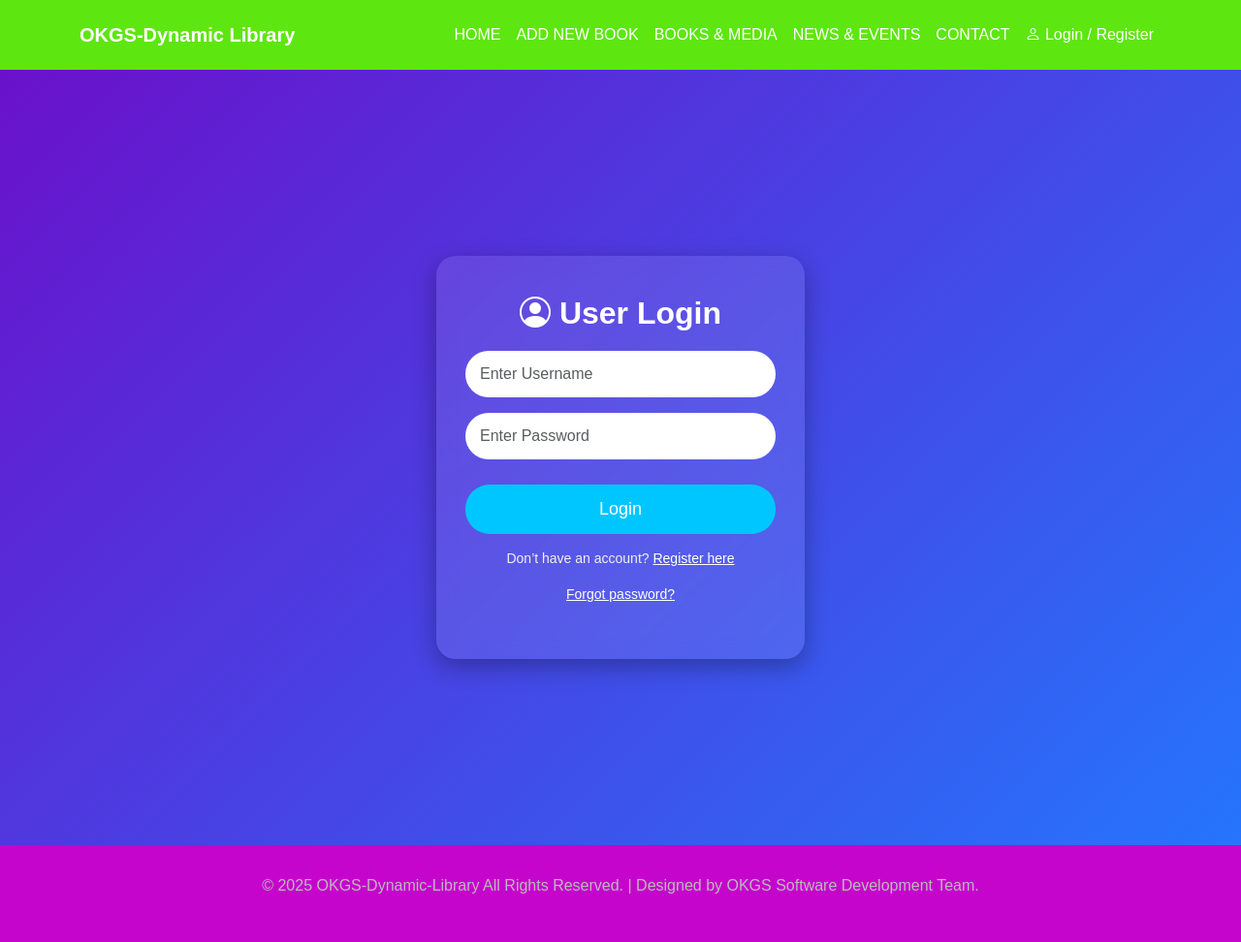
After one commit to hafezur/okgs_library, a Django app: page /user_interface/ in a window 1280 px wide. The commit adds this page. Shown: the whole page at 97% size. Run offline with Django 4.2, Linux system fonts and the light colour scheme.

Commit message:
eight commit

```diff
--- a/book/templates/book_detail.html
+++ b/book/templates/book_detail.html
@@ -1,4 +1,4 @@
-{% extends "base.html" %}
+{% extends "index.html" %}
 {% block content %}
 <table class="table table-striped">
     <thead>
--- a/book/templates/delete_conf.html
+++ b/book/templates/delete_conf.html
@@ -1,4 +1,4 @@
-{% extends "base.html" %}
+{% extends "index.html" %}
 {% block content %}
   <div style="width:50%; margin:auto;">
     <h2>Are you sure you want to delete this?</h2>
--- a/book/templates/edit_book.html
+++ b/book/templates/edit_book.html
@@ -1,4 +1,4 @@
-{% extends "base.html" %}
+{% extends "index.html" %}
 {% block content %}
   <h1>this for test edit_book </h1>
 {% endblock  %}
--- a/book/templates/index.html
+++ b/book/templates/index.html
@@ -61,83 +61,19 @@
 
       <div class="collapse navbar-collapse" id="navmenu">
         <ul class="navbar-nav ms-auto">
-          <li class="nav-item"><a href="#" class="nav-link">HOME</a></li>
-          <li class="nav-item"><a href="#" class="nav-link">BOOKS & MEDIA</a></li>
+          <li class="nav-item"><a href="{% url 'homepage' %}" class="nav-link">HOME</a></li>
+          <li class="nav-item"><a href="{% url 'store_book' %}" class="nav-link">ADD NEW BOOK</a></li>
+          <li class="nav-item"><a href="{% url 'show_books' %}" class="nav-link">BOOKS & MEDIA</a></li>
           <li class="nav-item"><a href="#" class="nav-link">NEWS & EVENTS</a></li>
-          <li class="nav-item"><a href="#" class="nav-link">PAGES</a></li>
-          <li class="nav-item"><a href="#" class="nav-link">BLOG</a></li>
           <li class="nav-item"><a href="#" class="nav-link">CONTACT</a></li>
-          <li class="nav-item"><a href="#" class="nav-link"><i class="bi bi-person"></i> Login / Register</a></li>
+          <li class="nav-item"><a href="{% url 'login_interface' %}" class="nav-link"><i class="bi bi-person"></i> Login / Register</a></li>
         </ul>
       </div>
     </div>
   </nav>
+  {% block content %}
+  {% endblock %}
 
-  <!-- HERO SECTION -->
-  <section class="hero">
-    <div class="hero-content container">
-      <h1>WHAT'S ALL THE OKGS DYNAMIC LIBRARY?</h1>
-      <p>OKGS Dynamic Library gives you access to <strong>Audiobooks, eBooks, Music, Movies</strong> and <strong>Comics</strong>.</p>
-      <form class="row g-2 justify-content-center">
-        <div class="col-md-3 col-10">
-          <input type="text" class="form-control" placeholder="Search by Keyword">
-        </div>
-        <div class="col-md-3 col-10">
-          <input type="text" class="form-control" placeholder="Search the Catalog">
-        </div>
-        <div class="col-md-2 col-10">
-          <select class="form-select">
-            <option>All Categories</option>
-            <option>Books</option>
-            <option>eBooks</option>
-            <option>DVDs</option>
-            <option>Magazines</option>
-          </select>
-        </div>
-        <div class="col-md-2 col-10">
-          <button type="submit" class="btn btn-primary w-100">Search</button>
-        </div>
-      </form>
-    </div>
-  </section>
-
-  <!-- CATEGORIES SECTION -->
-  <section class="py-5">
-    <div class="container">
-      <div class="category-section">
-        <div class="category-box books">
-          <i class="bi bi-book fs-1"></i>
-          <h5 class="mt-2">BOOKS</h5>
-          <p>Lorem ipsum dolor sit amet.</p>
-        </div>
-        <div class="category-box ebooks">
-          <i class="bi bi-tablet-landscape fs-1"></i>
-          <h5 class="mt-2">EBOOKS</h5>
-          <p>Lorem ipsum dolor sit amet.</p>
-        </div>
-        <div class="category-box dvds">
-          <i class="bi bi-disc fs-1"></i>
-          <h5 class="mt-2">DVDS</h5>
-          <p>Lorem ipsum dolor sit amet.</p>
-        </div>
-        <div class="category-box magazines">
-          <i class="bi bi-journal fs-1"></i>
-          <h5 class="mt-2">MAGAZINES</h5>
-          <p>Lorem ipsum dolor sit amet.</p>
-        </div>
-        <div class="category-box audio">
-          <i class="bi bi-music-note-beamed fs-1"></i>
-          <h5 class="mt-2">AUDIO</h5>
-          <p>Lorem ipsum dolor sit amet.</p>
-        </div>
-        <div class="category-box eaudio">
-          <i class="bi bi-headphones fs-1"></i>
-          <h5 class="mt-2">EAUDIO</h5>
-          <p>Lorem ipsum dolor sit amet.</p>
-        </div>
-      </div>
-    </div>
-  </section>
 
   <!-- FOOTER -->
   <footer>
--- a/book/templates/show_book.html
+++ b/book/templates/show_book.html
@@ -1,4 +1,4 @@
-{% extends "base.html" %}
+{% extends "index.html" %}
 {% block content %}
   <h1 class="text-center">All books list!</h1>
   <div style="width: 80%; background-color:magenta; margin: auto; padding: 2%; border-radius: 1cap;">
--- a/book/templates/store_book.html
+++ b/book/templates/store_book.html
@@ -1,4 +1,4 @@
-{% extends "base.html" %}
+{% extends "index.html" %}
 {% load crispy_forms_tags %}
 {% block content %}
   <div style="width:50%; margin:auto;">
--- /dev/null
+++ b/book/templates/user_interface.html
@@ -0,0 +1,90 @@
+{% extends "index.html" %}
+{% load static %}
+{% block content %}
+<style>
+  body2 {
+    background: linear-gradient(135deg, #6a11cb 0%, #2575fc 100%);
+    height: 100vh;
+    display: flex;
+    justify-content: center;
+    align-items: center;
+    font-family: 'Poppins', sans-serif;
+  }
+
+  .login-box {
+    background: rgba(255, 255, 255, 0.1);
+    border-radius: 20px;
+    padding: 40px 30px;
+    text-align: center;
+    box-shadow: 0 8px 25px rgba(0, 0, 0, 0.3);
+    backdrop-filter: blur(10px);
+    width: 380px;
+  }
+
+  .login-box h2 {
+    color: #fff;
+    font-weight: 600;
+    margin-bottom: 20px;
+  }
+
+  .form-control {
+    border-radius: 25px;
+    padding: 12px 15px;
+    border: none;
+  }
+
+  .form-control:focus {
+    box-shadow: 0 0 5px rgba(255,255,255,0.5);
+  }
+
+  .btn-login {
+    background: #00c6ff;
+    border: none;
+    color: white;
+    width: 100%;
+    padding: 12px;
+    font-size: 18px;
+    border-radius: 25px;
+    margin-top: 10px;
+    transition: 0.3s;
+  }
+
+  .btn-login:hover {
+    background: #007bff;
+    transform: scale(1.05);
+  }
+
+  .extra-links {
+    margin-top: 15px;
+    font-size: 14px;
+    color: #f0f0f0;
+  }
+
+  .extra-links a {
+    color: #fff;
+    text-decoration: underline;
+  }
+</style>
+<body2>
+<div class="login-box">
+  <h2><i class="bi bi-person-circle"></i> User Login</h2>
+
+  <form method="post" action=" ">
+    {% csrf_token %}
+    <div class="mb-3">
+      <input type="text" name="username" class="form-control" placeholder="Enter Username" required>
+    </div>
+    <div class="mb-3">
+      <input type="password" name="password" class="form-control" placeholder="Enter Password" required>
+    </div>
+
+    <button type="submit" class="btn-login">Login</button>
+  </form>
+
+  <div class="extra-links">
+    <p>Don’t have an account? <a href="#">Register here</a></p>
+    <p><a href="#">Forgot password?</a></p>
+  </div>
+</div>
+</body2>
+{% endblock %}
--- a/book/urls.py
+++ b/book/urls.py
@@ -1,3 +1,4 @@
+from django.contrib import admin
 from  django.urls import path
 #from . views import home
 #from book.views import home,store_book,show_books,edit_books,delete_book
@@ -5,7 +6,8 @@ from . import views
 urlpatterns = [
     #path('',views.home), # function base view
     path('',views.my_template_view.as_view(),name='homepage'), # class base viewS
-
+    path('login_interface/',views.login_interface_view.as_view(),name='login_interface'), # class base viewS
+    path('user_interface/', views.userInterfaceView.as_view(), name='get_user_interface'),
     #path('store_new_book/',views.store_book, name='store_book'),
     path('store_new_book/',views.BookFormView.as_view(), name='store_book'),
 
--- a/book/views.py
+++ b/book/views.py
@@ -10,8 +10,14 @@ from book.models import BookStoreModel
 #class base view
 from django.views.generic import TemplateView
 class my_template_view(TemplateView):
-    template_name='index.html'
+    template_name='part_of_index.html'
 
+class login_interface_view(TemplateView):
+    template_name='login_interface.html'
+
+
+class userInterfaceView(TemplateView):
+     template_name ='user_interface.html'
 # ----------------------**********a simple divider **********--------------------------------------
 # def store_book(request):
 #     if request.method =='POST':
```
Also changed, not shown: book/templates/login_interface.html (added, +81 -0 lines), book/templates/part_of_index.html (added, +68 -0 lines), db.sqlite3.
